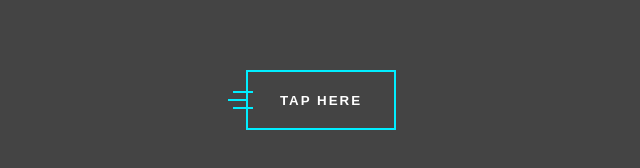
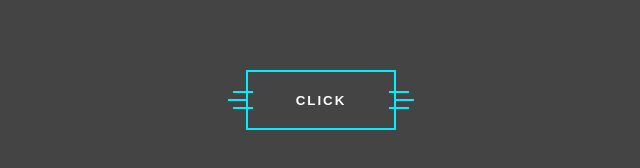
Before and after one commit to makachinonso/Interface-Design-class-Fall-2024-second-semster-at-georgian-college, a plain HTML site: page Lab 3/index.html in a window 1280 px wide. Shown: the part 308-476 px from the top of the page, 319-959 px from the left. Drawn offline with Linux system fonts and the light colour scheme.

Commit message:
Add files via upload

```diff
--- a/Lab 3/css/style.css
+++ b/Lab 3/css/style.css
@@ -26,13 +26,13 @@ button{
 }
 
 button:hover{
-    transition-delay: 0;
+    transition-delay: 1.5s;
     color: #000;
     box-shadow: 0 0 10px #0fe,
-    0 0 20px #0fe,
-    0 0 40px #0fe,
-    0 0 80px #0fe,
-    0 0 100px #0fe;
+                0 0 20px #0fe,
+                0 0 40px #0fe,
+                0 0 80px #0fe,
+                0 0 100px #0fe;
 }
 
 button span{
@@ -40,7 +40,7 @@ button span{
     z-index: 9999;
 }
 
-button:before{
+button::before{
     content: "";
     position: absolute;
     left: -20px;
@@ -50,10 +50,36 @@ button:before{
     height: 2px;
     background: #0ef;
     box-shadow: 5px -8px #0ef, 5px 8px #0ef;
-    transition: width0.5s, left 0.5s, height 0.5s, box-shadow 0.5s;
+    transition: width 0.5s, left 0.5s, height 0.5s, box-shadow 0.5s;
     transition-delay: 1s, 0.5s, 0s, 0s;
 }
 
 button:hover::before{
-    width
+    width: 60%;
+    height: 100%;
+    left: -2px;
+    box-shadow: 5px 0 0 #0ef, 5px 0 0 #0ef;
+    transition-delay: 0s, 0.5s, 1s, 1s;
 }
+
+button::after{
+    content: "";
+    position: absolute;
+    right: -20px;
+    top: 50%;
+    transform: translateY(-50%);
+    width: 20px;
+    height: 2px;
+    background: #0ef;
+    box-shadow: -5px -8px #0ef, -5px 8px #0ef;
+    transition: width 0.5s, left 0.5s, height 0.5s, box-shadow 0.5s;
+    transition-delay: 1s, 0.5s, 0s, 0s;
+}
+
+button:hover::after{
+    width: 60%;
+    height: 100%;
+    right: -2px;
+    box-shadow: -5px 0 0 #0ef, -5px 0 0 #0ef;
+    transition-delay: 0s, 0.5s, 1s, 1s;
+}
--- a/Lab 3/index.html
+++ b/Lab 3/index.html
@@ -11,7 +11,7 @@
 <body>
     <button>
         <span>
-            TAP HERE
+            CLICK
         </span>
     </button>
 </body>
```
